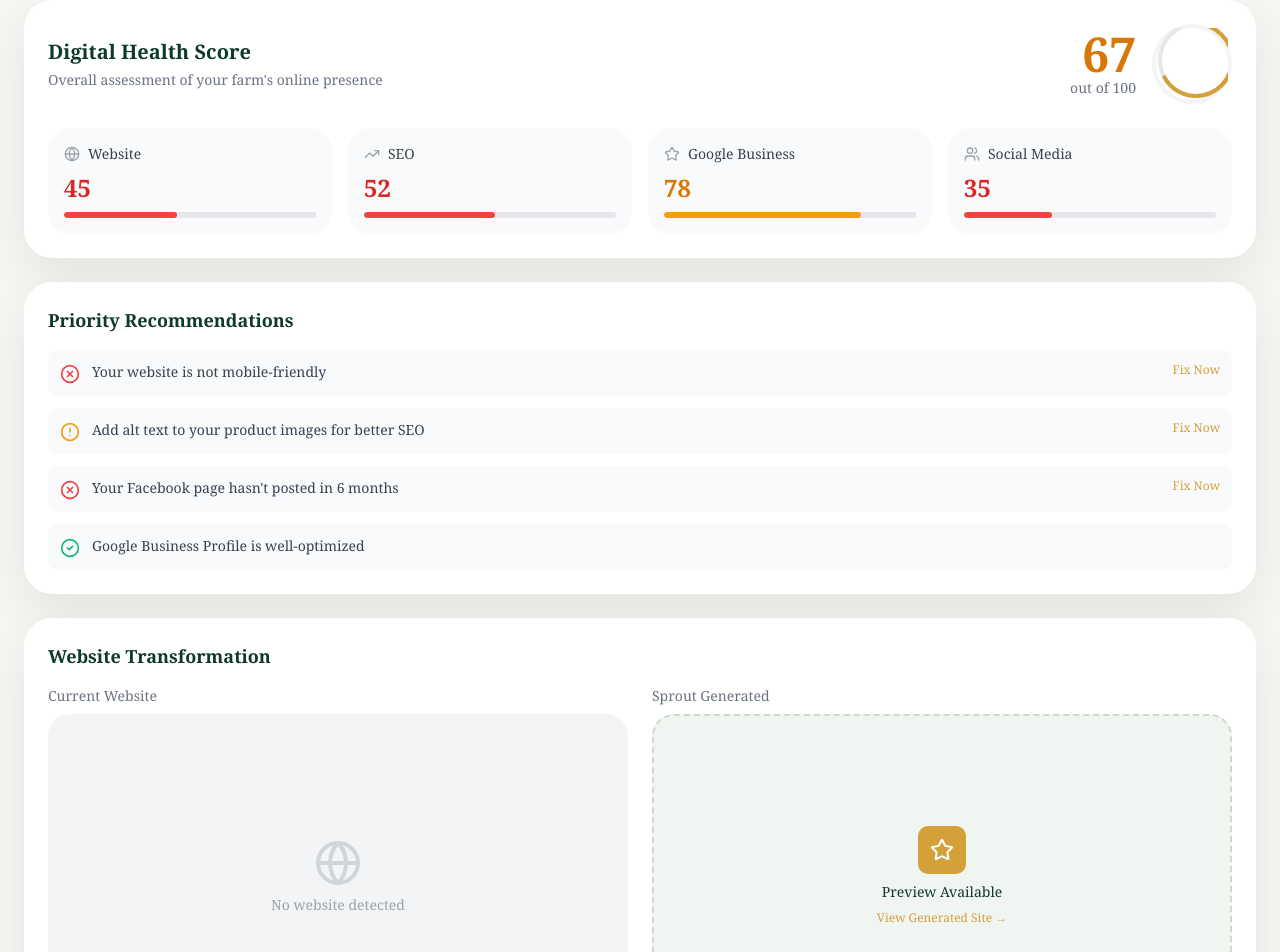
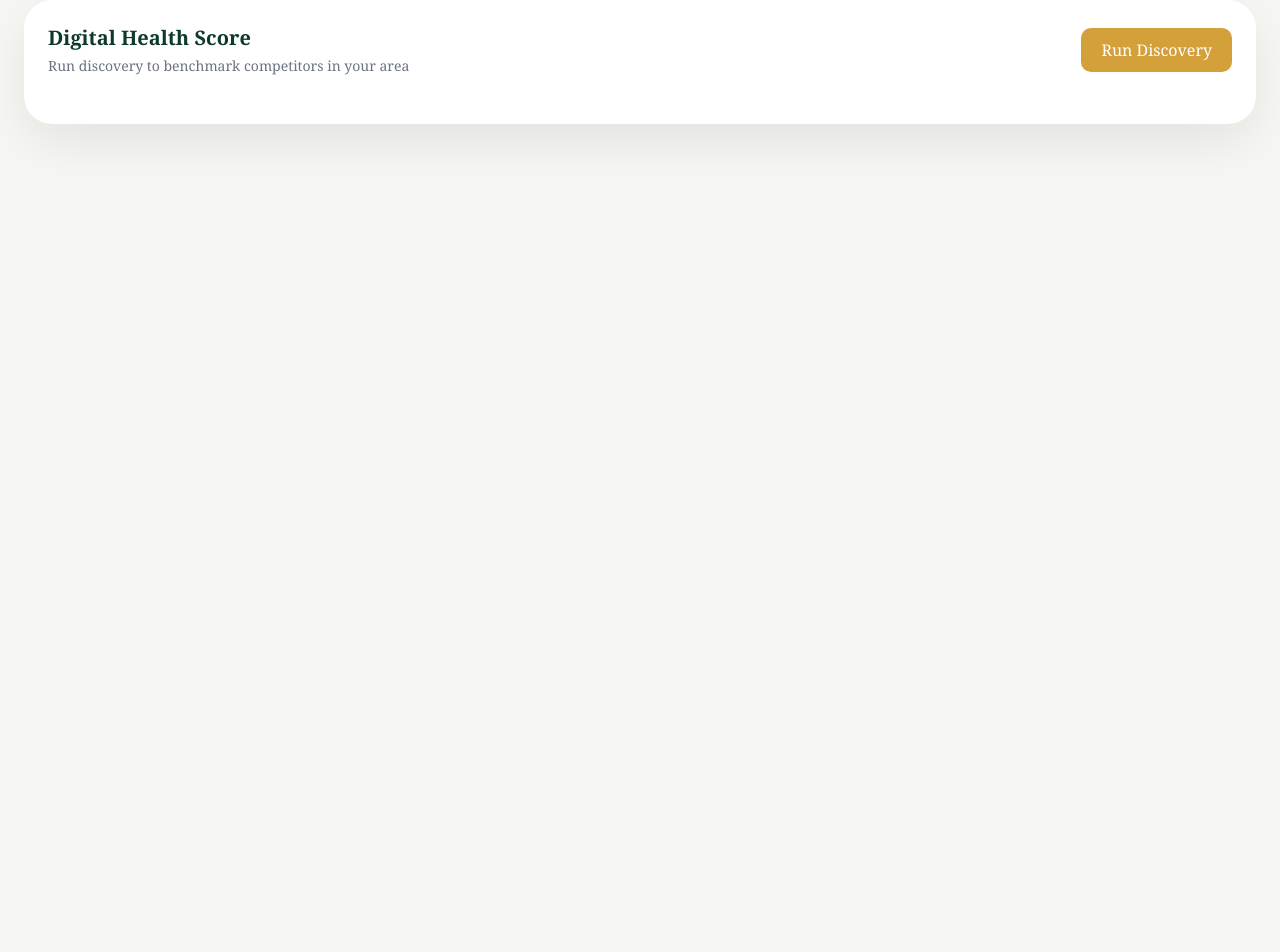
Before and after one commit to Harikeshav-R/Sprout, a React (Vite) app in the folder frontend/: page /dashboard in a window 1280 px wide. Shown: the part 160-1112 px from the top of the page. After the commit the page ends 800 px from the top, so only its background shows below. Built offline with nearby package versions, Linux system fonts and the light colour scheme.

Commit message:
feat: Phase 1 Discovery & Audit Pipeline frontend integration
- Fix farms/discover endpoint field name mismatches
- Connect Digital Health tab to live discovery API
- Add competitor benchmark table with scores

```diff
--- a/frontend/src/pages/DashboardPage.tsx
+++ b/frontend/src/pages/DashboardPage.tsx
@@ -10,7 +10,8 @@ import {
   XAxis, YAxis, CartesianGrid,
   Tooltip, ResponsiveContainer, AreaChart, Area
 } from 'recharts';
-import { fetchPredictivePricing, fetchInventory } from '../lib/api';
+import { fetchPredictivePricing, fetchInventory, fetchDiscovery } from '../lib/api';
+import type { CompetitorFarm, DiscoveryResponse } from '../lib/api';
 import type { PricePrediction, InventoryItem } from '../types/analytics';
 
 const callLogs = [
@@ -90,6 +91,35 @@ export default function DashboardPage() {
   const [marketLoading, setMarketLoading] = useState(false);
   const [marketError, setMarketError] = useState<string | null>(null);
 
+  // Discovery agent state
+  const [discoveryResults, setDiscoveryResults] = useState<CompetitorFarm[]>([]);
+  const [discoveryLoading, setDiscoveryLoading] = useState(false);
+  const [discoveryError, setDiscoveryError] = useState<string | null>(null);
+  const [marketGapReport, setMarketGapReport] = useState<Record<string, any> | null>(null);
+  const [seoReport, setSeoReport] = useState<Record<string, any> | null>(null);
+  const [discoveryRan, setDiscoveryRan] = useState(false);
+
+  const runDiscovery = async () => {
+    setDiscoveryLoading(true);
+    setDiscoveryError(null);
+    try {
+      const data = await fetchDiscovery({
+        farm_name: 'Sunset Valley Organics',
+        farm_offerings: 'organic produce',
+        zip_code: '97201',
+        state: 'OR',
+      });
+      setDiscoveryResults(data.leads);
+      setMarketGapReport(data.market_gap_report);
+      setSeoReport(data.seo_report);
+      setDiscoveryRan(true);
+    } catch (e: any) {
+      setDiscoveryError(e.message || 'Discovery failed');
+    } finally {
+      setDiscoveryLoading(false);
+    }
+  };
+
   // Fetch market data when market tab is active
   useEffect(() => {
     if (activeTab !== 'market') return;
@@ -117,113 +147,191 @@ export default function DashboardPage() {
     };
   }, []);
 
-  const renderAuditSection = () => (
+  const renderAuditSection = () => {
+    const scoredCompetitors = discoveryResults.filter((c) => c.digital_health_score != null);
+    const avgScore = scoredCompetitors.length
+      ? Math.round(scoredCompetitors.reduce((sum, c) => sum + (c.digital_health_score ?? 0), 0) / scoredCompetitors.length)
+      : 0;
+
+    return (
       <div className="space-y-6">
-      {/* Overall Score */}
+        {/* Run Discovery CTA / Score Header */}
         <div className="bg-white rounded-2xl card-shadow p-6">
           <div className="flex items-center justify-between mb-6">
             <div>
               <h2 className="font-display font-bold text-xl text-sprout-green mb-1">Digital Health Score</h2>
-            <p className="text-sm text-gray-500">Overall assessment of your farm's online presence</p>
+              <p className="text-sm text-gray-500">
+                {discoveryRan
+                  ? `Competitor benchmark across ${scoredCompetitors.length} audited farms`
+                  : 'Run discovery to benchmark competitors in your area'}
+              </p>
             </div>
             <div className="flex items-center gap-4">
+              {discoveryRan ? (
+                <>
                   <div className="text-right">
-              <div className={`font-display font-bold text-5xl ${getScoreColor(67)}`}>67</div>
-              <div className="text-sm text-gray-500">out of 100</div>
+                    <div className={`font-display font-bold text-5xl ${getScoreColor(avgScore)}`}>{avgScore}</div>
+                    <div className="text-sm text-gray-500">avg out of 100</div>
                   </div>
                   <div className="w-20 h-20 rounded-full border-4 border-gray-100 flex items-center justify-center relative">
                     <svg className="absolute inset-0 w-full h-full -rotate-90">
                       <circle cx="40" cy="40" r="36" fill="none" stroke="#E5E7EB" strokeWidth="4" />
-                <circle cx="40" cy="40" r="36" fill="none" stroke="#D4A03A" strokeWidth="4"
-                  strokeDasharray={`${67 * 2.26} 226`} strokeLinecap="round" />
+                      <circle cx="40" cy="40" r="36" fill="none" stroke={avgScore >= 80 ? '#10B981' : avgScore >= 60 ? '#D4A03A' : '#EF4444'} strokeWidth="4"
+                        strokeDasharray={`${avgScore * 2.26} 226`} strokeLinecap="round" />
                     </svg>
                   </div>
+                </>
+              ) : (
+                <button
+                  onClick={runDiscovery}
+                  disabled={discoveryLoading}
+                  className="px-5 py-2.5 bg-sprout-gold text-white font-medium rounded-lg hover:bg-sprout-terracotta transition-colors disabled:opacity-50 flex items-center gap-2"
+                >
+                  {discoveryLoading ? (
+                    <>
+                      <Loader2 className="w-4 h-4 animate-spin" />
+                      Running Discovery...
+                    </>
+                  ) : (
+                    'Run Discovery'
+                  )}
+                </button>
+              )}
             </div>
           </div>
 
-        {/* Category Breakdown */}
-        <div className="grid grid-cols-2 md:grid-cols-4 gap-4">
-          {[
-            { name: 'Website', score: 45, icon: Globe, status: 'needs-work' },
-            { name: 'SEO', score: 52, icon: TrendingUp, status: 'fair' },
-            { name: 'Google Business', score: 78, icon: Star, status: 'good' },
-            { name: 'Social Media', score: 35, icon: Users, status: 'poor' },
-          ].map((category) => (
-            <div key={category.name} className="bg-gray-50 rounded-xl p-4">
-              <div className="flex items-center gap-2 mb-2">
-                <category.icon className="w-4 h-4 text-gray-400" />
-                <span className="text-sm font-medium text-gray-700">{category.name}</span>
+          {/* Loading state */}
+          {discoveryLoading && (
+            <div className="flex flex-col items-center justify-center py-12">
+              <Loader2 className="w-10 h-10 text-sprout-gold animate-spin mb-4" />
+              <p className="text-sm text-gray-500">Searching USDA directories, enriching with Google Places, auditing websites...</p>
+              <p className="text-xs text-gray-400 mt-1">This may take 30-60 seconds</p>
             </div>
-              <div className={`font-display font-bold text-2xl ${getScoreColor(category.score)}`}>
-                {category.score}
+          )}
+
+          {/* Error state */}
+          {discoveryError && (
+            <div className="bg-red-50 border border-red-200 rounded-xl p-4 flex items-start gap-3">
+              <XCircle className="w-5 h-5 text-red-500 mt-0.5" />
+              <div>
+                <p className="text-sm font-medium text-red-700">Discovery failed</p>
+                <p className="text-xs text-red-600 mt-1">{discoveryError}</p>
               </div>
-              <div className="w-full h-1.5 bg-gray-200 rounded-full mt-2 overflow-hidden">
-                <div className={`h-full ${getScoreBg(category.score)} rounded-full`} style={{ width: `${category.score}%` }} />
+              <button onClick={runDiscovery} className="ml-auto text-sm text-red-600 hover:text-red-800 font-medium">Retry</button>
+            </div>
+          )}
+        </div>
+
+        {/* Competitor Table */}
+        {discoveryRan && discoveryResults.length > 0 && (
+          <div className="bg-white rounded-2xl card-shadow p-6">
+            <h3 className="font-display font-bold text-lg text-sprout-green mb-4">
+              Audited Competitors ({discoveryResults.length})
+            </h3>
+            <div className="overflow-x-auto">
+              <table className="w-full">
+                <thead>
+                  <tr className="border-b border-gray-100">
+                    <th className="text-left py-3 px-4 text-xs font-medium text-gray-500 uppercase">Farm</th>
+                    <th className="text-left py-3 px-4 text-xs font-medium text-gray-500 uppercase">Website</th>
+                    <th className="text-left py-3 px-4 text-xs font-medium text-gray-500 uppercase">Score</th>
+                    <th className="text-left py-3 px-4 text-xs font-medium text-gray-500 uppercase">Notes</th>
+                  </tr>
+                </thead>
+                <tbody>
+                  {discoveryResults.map((comp, i) => (
+                    <tr key={i} className="border-b border-gray-50 hover:bg-gray-50">
+                      <td className="py-3 px-4 text-sm font-medium text-gray-700">{comp.farm_name}</td>
+                      <td className="py-3 px-4 text-sm">
+                        {comp.website_url ? (
+                          <a href={comp.website_url} target="_blank" rel="noopener noreferrer" className="text-sprout-gold hover:underline flex items-center gap-1">
+                            <ExternalLink className="w-3 h-3" />
+                            Visit
+                          </a>
+                        ) : (
+                          <span className="text-gray-400">None</span>
+                        )}
+                      </td>
+                      <td className="py-3 px-4">
+                        <span className={`font-display font-bold text-lg ${getScoreColor(comp.digital_health_score ?? 0)}`}>
+                          {comp.digital_health_score ?? '—'}
+                        </span>
+                      </td>
+                      <td className="py-3 px-4 text-sm text-gray-600 max-w-xs truncate">{comp.audit_notes || '—'}</td>
+                    </tr>
+                  ))}
+                </tbody>
+              </table>
             </div>
           </div>
+        )}
+
+        {/* No results */}
+        {discoveryRan && discoveryResults.length === 0 && !discoveryLoading && (
+          <div className="bg-white rounded-2xl card-shadow p-8 text-center">
+            <AlertCircle className="w-12 h-12 text-amber-400 mx-auto mb-4" />
+            <h3 className="font-display font-bold text-lg text-sprout-green mb-2">No Competitors Found</h3>
+            <p className="text-sm text-gray-500 max-w-md mx-auto">
+              No farms or markets were found in this area. Try a different zip code or expand your search.
+            </p>
+          </div>
+        )}
+
+        {/* Market Gap Report */}
+        {marketGapReport && (
+          <div className="bg-white rounded-2xl card-shadow p-6">
+            <h3 className="font-display font-bold text-lg text-sprout-green mb-4">Market Gap Analysis</h3>
+            <div className="space-y-3">
+              {marketGapReport.gaps ? (
+                (marketGapReport.gaps as string[]).map((gap: string, i: number) => (
+                  <div key={i} className="flex items-start gap-3 p-3 rounded-lg bg-gray-50">
+                    <CheckCircle2 className="w-5 h-5 text-emerald-500 mt-0.5" />
+                    <p className="text-sm text-gray-700">{gap}</p>
+                  </div>
+                ))
+              ) : (
+                <div className="p-4 bg-gray-50 rounded-xl">
+                  <pre className="text-sm text-gray-700 whitespace-pre-wrap">{JSON.stringify(marketGapReport, null, 2)}</pre>
+                </div>
+              )}
+            </div>
+          </div>
+        )}
+
+        {/* SEO Keywords */}
+        {seoReport && (
+          <div className="bg-white rounded-2xl card-shadow p-6">
+            <h3 className="font-display font-bold text-lg text-sprout-green mb-4">SEO Keyword Recommendations</h3>
+            {seoReport.keywords ? (
+              <div className="flex flex-wrap gap-2">
+                {(seoReport.keywords as string[]).map((kw: string, i: number) => (
+                  <span key={i} className="px-3 py-1.5 bg-sprout-gold/10 text-sprout-gold text-sm font-medium rounded-full">
+                    {kw}
+                  </span>
                 ))}
               </div>
+            ) : (
+              <div className="p-4 bg-gray-50 rounded-xl">
+                <pre className="text-sm text-gray-700 whitespace-pre-wrap">{JSON.stringify(seoReport, null, 2)}</pre>
               </div>
-
-      {/* Recommendations */}
-      <div className="bg-white rounded-2xl card-shadow p-6">
-        <h3 className="font-display font-bold text-lg text-sprout-green mb-4">Priority Recommendations</h3>
-        <div className="space-y-3">
-          {[
-            { text: 'Your website is not mobile-friendly', priority: 'high', icon: XCircle },
-            { text: 'Add alt text to your product images for better SEO', priority: 'medium', icon: AlertCircle },
-            { text: 'Your Facebook page hasn\'t posted in 6 months', priority: 'high', icon: XCircle },
-            { text: 'Google Business Profile is well-optimized', priority: 'good', icon: CheckCircle2 },
-          ].map((rec, i) => (
-            <div key={i} className="flex items-start gap-3 p-3 rounded-lg bg-gray-50">
-              <rec.icon className={`w-5 h-5 mt-0.5 ${
-                rec.priority === 'high' ? 'text-red-500' :
-                rec.priority === 'medium' ? 'text-amber-500' : 'text-emerald-500'
-              }`} />
-              <div className="flex-1">
-                <p className="text-sm text-gray-700">{rec.text}</p>
-              </div>
-              {rec.priority !== 'good' && (
-                <button className="text-xs text-sprout-gold hover:text-sprout-terracotta font-medium">
-                  Fix Now
-                </button>
             )}
           </div>
-          ))}
-        </div>
-      </div>
+        )}
 
-      {/* Before/After */}
-      <div className="bg-white rounded-2xl card-shadow p-6">
-        <h3 className="font-display font-bold text-lg text-sprout-green mb-4">Website Transformation</h3>
-        <div className="grid md:grid-cols-2 gap-6">
-          <div>
-            <p className="text-sm font-medium text-gray-500 mb-2">Current Website</p>
-            <div className="aspect-video bg-gray-100 rounded-xl flex items-center justify-center">
+        {/* Re-run button after initial run */}
+        {discoveryRan && !discoveryLoading && (
           <div className="text-center">
-                <Globe className="w-12 h-12 text-gray-300 mx-auto mb-2" />
-                <p className="text-sm text-gray-400">No website detected</p>
-              </div>
-            </div>
-          </div>
-          <div>
-            <p className="text-sm font-medium text-gray-500 mb-2">Sprout Generated</p>
-            <div className="aspect-video bg-sprout-sage/10 rounded-xl flex items-center justify-center border-2 border-dashed border-sprout-sage/30">
-              <div className="text-center">
-                <div className="w-12 h-12 bg-sprout-gold rounded-lg flex items-center justify-center mx-auto mb-2">
-                  <Star className="w-6 h-6 text-white" />
-                </div>
-                <p className="text-sm text-sprout-green font-medium">Preview Available</p>
-                <button className="mt-2 text-xs text-sprout-gold hover:text-sprout-terracotta">
-                  View Generated Site →
+            <button
+              onClick={runDiscovery}
+              className="px-5 py-2.5 border border-gray-200 text-gray-700 font-medium rounded-lg hover:bg-gray-50 transition-colors"
+            >
+              Re-run Discovery
             </button>
           </div>
-            </div>
-          </div>
-        </div>
-      </div>
+        )}
       </div>
     );
+  };
 
   const renderWebsiteSection = () => (
     <div className="space-y-6">
@@ -837,9 +945,19 @@ export default function DashboardPage() {
               </div>
             </div>
             <div className="flex items-center gap-3">
-              <div className={`px-4 py-2 rounded-lg ${getScoreBg(67)} text-white font-bold`}>
-                Score: 67
+              {discoveryRan && discoveryResults.filter(c => c.digital_health_score != null).length > 0 ? (() => {
+                const scored = discoveryResults.filter(c => c.digital_health_score != null);
+                const avg = Math.round(scored.reduce((s, c) => s + (c.digital_health_score ?? 0), 0) / scored.length);
+                return (
+                  <div className={`px-4 py-2 rounded-lg ${getScoreBg(avg)} text-white font-bold`}>
+                    Benchmark: {avg}
                   </div>
+                );
+              })() : (
+                <div className={`px-4 py-2 rounded-lg bg-gray-400 text-white font-bold`}>
+                  No Score
+                </div>
+              )}
             </div>
           </div>
         </div>
```
Also changed, not shown: 1 other file (tests, documents, lock files or other folders). Lines whose indentation alone changed are shown as unchanged.
